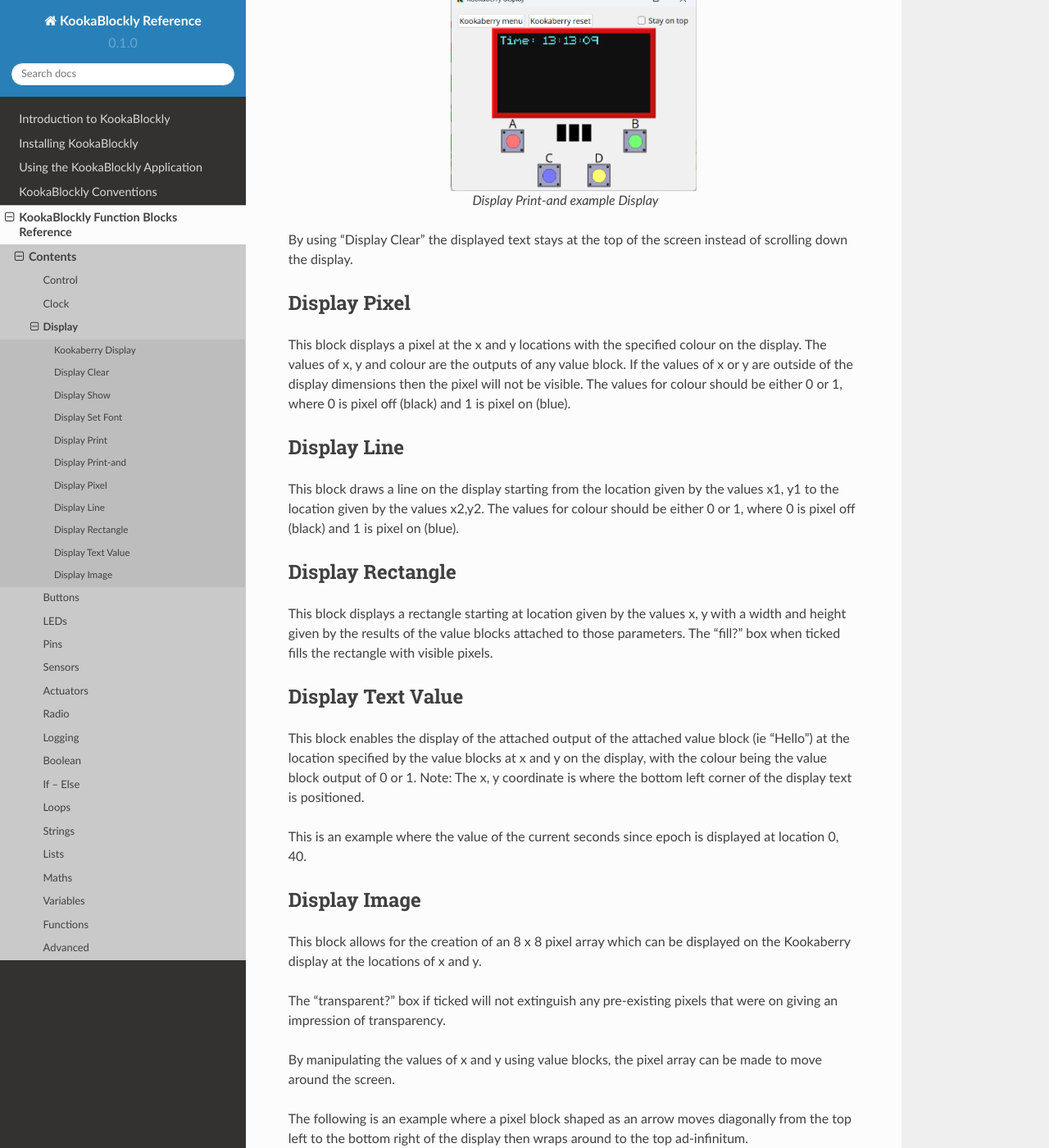
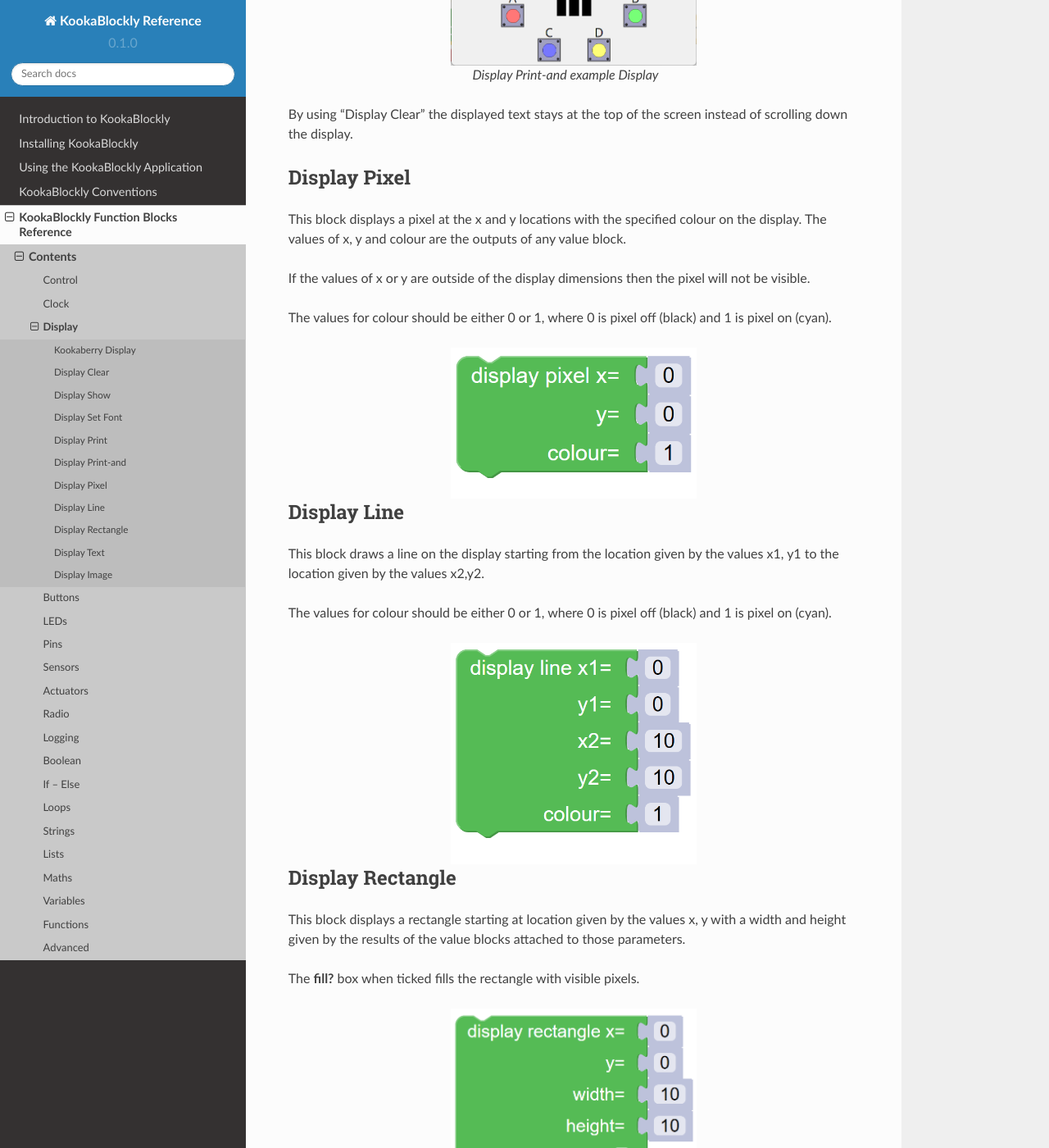
Before and after one commit to TDStrasser/KookaBlockly-Reference, a Sphinx documentation site: the page built from docs/source/display.rst, in a window 1280 px wide and 1400 px high, scrolled down 4235 px. Shown: the whole window at 82% size. Built offline with Sphinx 7.4.7 and the Read the Docs theme 2.0.0, drawn with Linux system fonts in a browser that asks for light colours; some of the changed text lies outside the part shown.

Commit message:
More Display blocks content

```diff
--- a/docs/source/display.rst
+++ b/docs/source/display.rst
@@ -30,7 +30,6 @@
 
    The Display coordinates
 
-
 The display is driven from an internal memory array known as a Framebuffer,
 into which the software writes the pixel data prior to its contents being transferred to the physical Kookaberry display.
 This reduces any display flicker.
@@ -49,11 +48,10 @@
 
 This block clears the display’s frame buffer.  The physical display will not be updates until a "Display Show" is used.
 
-.. figure:: images/display-clear.png
+.. image:: images/display-clear.png
    :width: 300
    :align: center
 
-   Display Clear block
 
 Display Show
 ------------
@@ -61,33 +59,27 @@
 This block transfers the display’s frame buffer to the Kookaberry’s physical display.
 If not specified in the KookaBlockly script, the generated MicroPython script will contain the equivalent **Display Show** code towards the end of the script.
 
-
-.. figure:: images/display-show.png
+.. image:: images/display-show.png
    :width: 300
    :align: center
-
-   Display Show block
-
 
 
 Display Set Font
 ----------------
 
 This block sets the character font to that selected from the drop down box.  The display fonts
-available for selection are from smallest to largest: mono5x5 (i.e. each character occupies 5  pixels wide by 5 pixels tall),
-mono6x7, mono6x8, mono8x13 and sans12.
+available for selection are from smallest to largest: ``mono5x5`` (i.e. each character occupies 5  pixels wide by 5 pixels tall),
+``mono6x7``, ``mono6x8``, ``mono8x13`` and ``sans12``.
 
 The selected font will be applied from the point of selection.
 
 A display using several fonts sizes may be constructed by using the **Display Set Font** block
 as the display Framebuffer is constructed by the KookaBlockly script.
 
-
-.. figure:: images/display-setfont.png
+.. image:: images/display-setfont.png
    :width: 300
    :align: center
 
-   Display Set Font block
 
 Display Print
 -------------
@@ -100,13 +92,9 @@
 
 Thereafter each successive **Display Print** will scroll the display upwards by one line and the current line is shown at the bottom of the display.
 
-
-.. figure:: images/display-print.png
+.. image:: images/display-print.png
    :width: 300
    :align: center
-
-   Display Print block
-
 
 
 Display Print-and
@@ -115,13 +103,9 @@
 This block displays the editable text or value in the attached socketed block on the current line of the display,
 followed by the output of any value block.
 
-
-.. figure:: images/display-print-and.png
+.. image:: images/display-print-and.png
    :width: 300
    :align: center
-
-   Display Print-and block
-
 
 
 The following is an example using the date and time:
@@ -149,71 +133,72 @@
 -------------
 
 This block displays a pixel at the x and y locations with the specified colour on the display.  The
-values of x, y and colour are the outputs of any value block.  If the values of x or y are outside of
-the display dimensions then the pixel will not be visible.  The values for colour should be either 0
-or 1, where 0 is pixel off (black) and 1 is pixel on (blue).
+values of x, y and colour are the outputs of any value block.
+
+If the values of x or y are outside of the display dimensions then the pixel will not be visible.
+
+The values for colour should be either 0 or 1, where 0 is pixel off (black) and 1 is pixel on (cyan).
+
+.. image:: images/display-pixel.png
+   :width: 300
+   :align: center
+
 
 Display Line
 ------------
 
+This block draws a line on the display starting from the location given by the values x1, y1 to the
+location given by the values x2,y2.
 
+The values for colour should be either 0 or 1, where 0 is pixel off (black) and 1 is pixel on (cyan).
 
-This block draws a line on the display starting from the location given by the values x1, y1 to the
-location given by the values x2,y2.  The values for colour should be either 0 or 1, where 0 is pixel
-off (black) and 1 is pixel on (blue).
+.. image:: images/display-line.png
+   :width: 300
+   :align: center
 
 
 Display Rectangle
 -----------------
 
+This block displays a rectangle starting at location given by the values  x, y  with a width and
+height given by the results of the value blocks attached to those parameters.
+
+The **fill?** box when ticked fills the rectangle with visible pixels.
+
+.. image:: images/display-rectangle.png
+   :width: 300
+   :align: center
 
 
-
-This block displays a rectangle starting at location given by the values  x, y  with a width and
-height given by the results of the value blocks attached to those parameters.
-The “fill?” box when ticked fills the rectangle with visible pixels.
-
-
-
-
-Display Text Value
-------------------
-
-
+Display Text
+------------
 
 This block enables the display of the attached output of the attached value block (ie “Hello”) at
 the location specified by the value blocks at x and y on the display, with the colour being the
 value block output of 0 or 1.
-Note:    The x, y coordinate is where the bottom left corner of the display text is positioned.
 
-This is an example where the value of the current seconds since epoch is displayed at location 0,
-40.
+.. image:: images/display-text.png
+   :width: 300
+   :align: center
 
 
 
-
-
-
-
-
-
-
+.. Note::    The (x, y) coordinate is where the bottom left corner of the display text is positioned.
 
 
 Display Image
 -------------
 
+This block allows for the creation of an 8 x 8 pixel array positioned on the Kookaberry display at the coordinates of x and y.
 
-This block allows for the creation of an 8 x 8 pixel array which can be displayed on the
-Kookaberry display at the locations of x and y.
-
-The “transparent?” box if ticked will not extinguish any pre-existing pixels that were on giving an
+The **transparent?** box if ticked will not extinguish any pixels that were already on, thereby giving an
 impression of transparency.
 
 By manipulating the values of x and y using value blocks, the pixel array can be made to move
 around the screen.
 
-The following is an example where a pixel block shaped as an arrow moves
-diagonally from the top left to the bottom right of the display then wraps around to the top ad-infinitum.
+Larger pixel arrays can be created by using multiple **Display Image** blocks with adjacent coordinates (by incrementing x and y in multiples of 8).
 
-See also the descriptions of the variable and if-do statements later in this manual.
+.. image:: images/display-image.png
+   :width: 300
+   :align: center
```
Also changed, not shown: docs/source/images/display-setfont.png.
